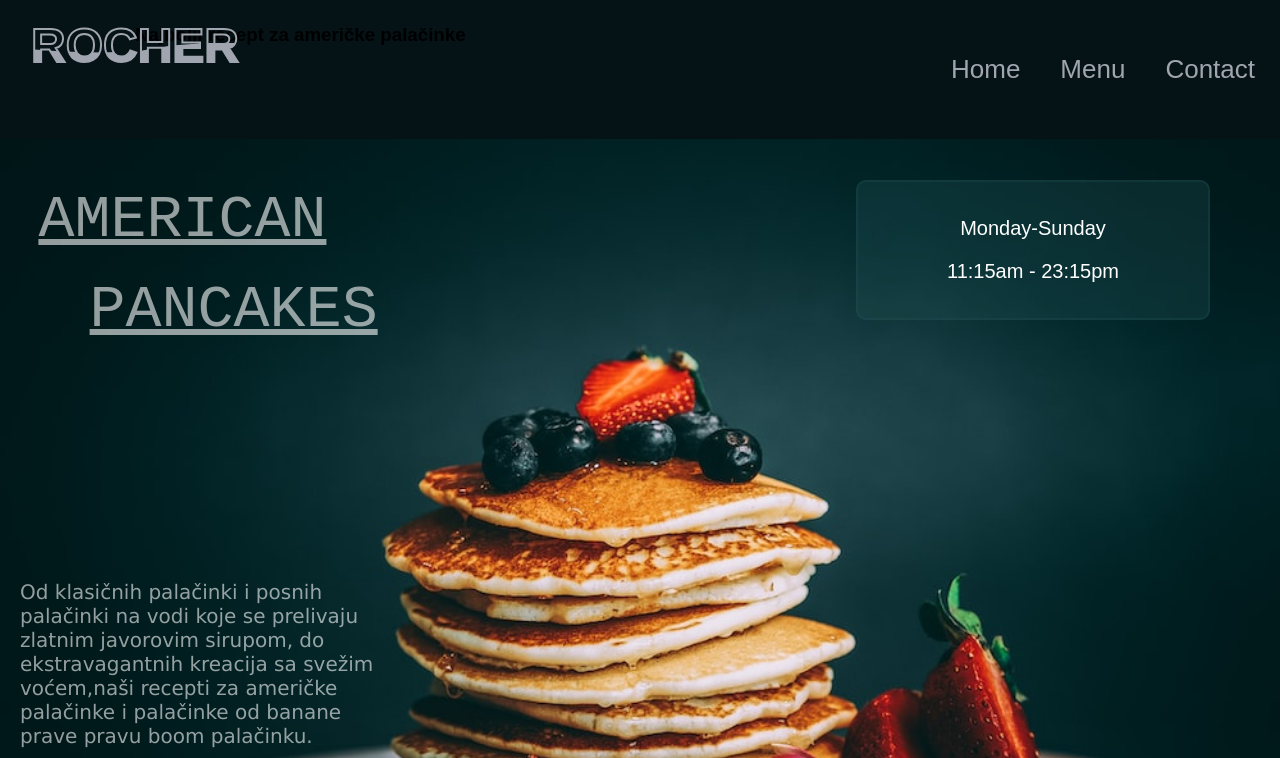
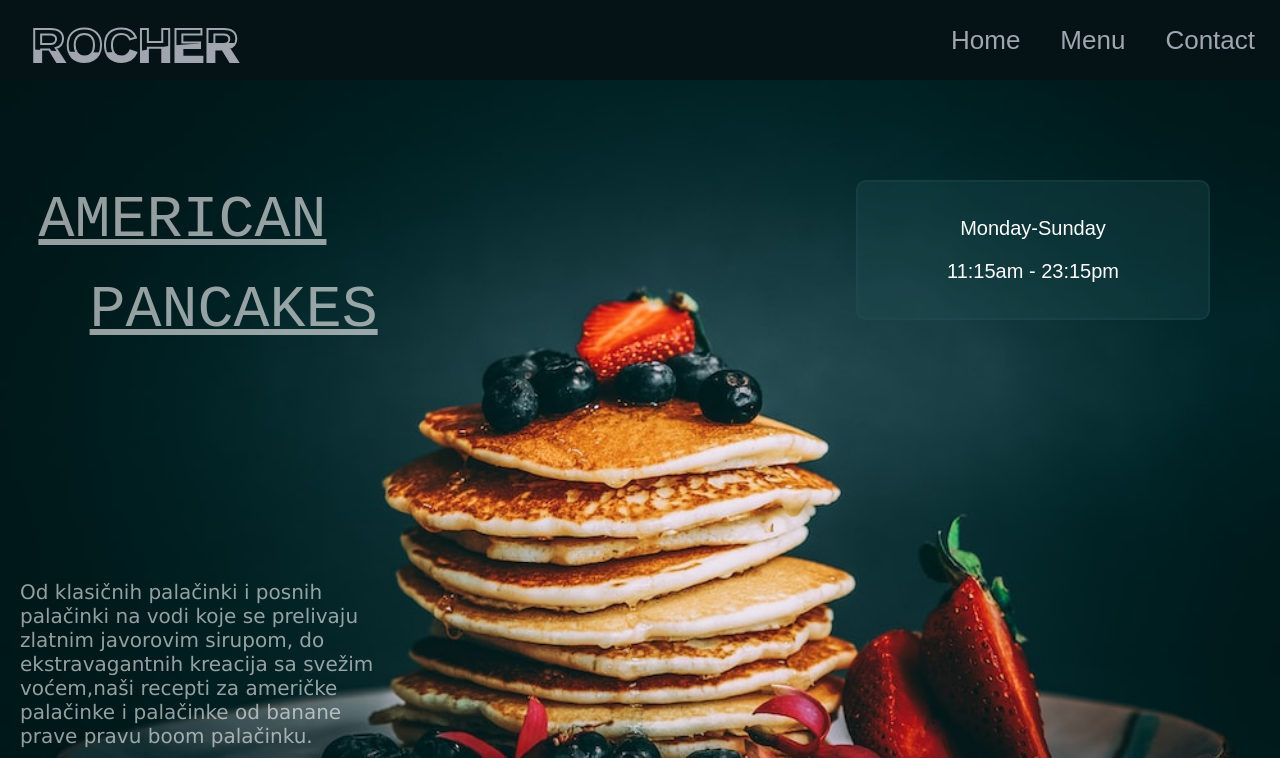
Before and after one commit to andrejap27/css_projekat, a plain HTML site: page index.html in a window 1280 px wide. Shown: the top 758 px of the page. Drawn offline with Linux system fonts and the light colour scheme.

Commit message:
Update index.html

```diff
--- a/index.html
+++ b/index.html
@@ -21,7 +21,7 @@
 
         <h2>ROCHER</h2>
         <h2>ROCHER</h2>
-          <h3>Najbolji recept za američke palačinke</h3>
+
 
       </div>
         <nav>
```
